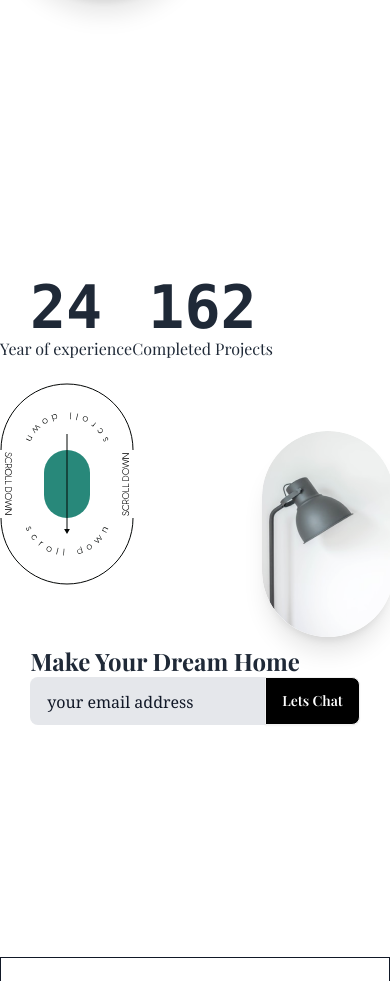
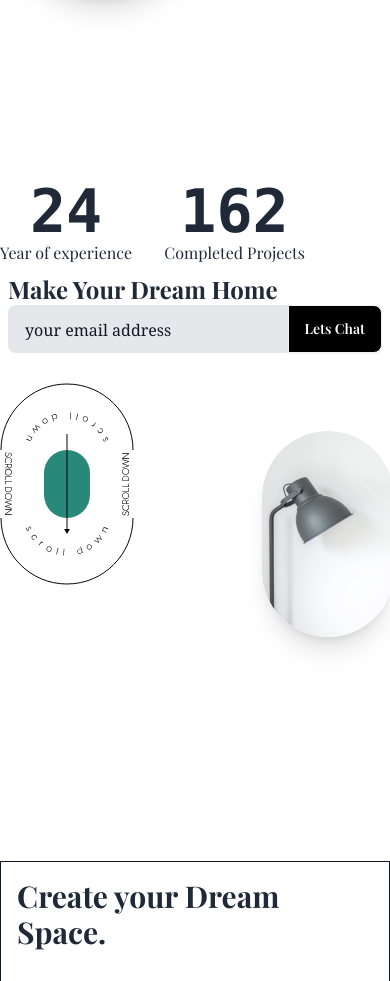
Before and after one commit to Igoraza/interior-, a React (Vite) app: page / in a window 390 px wide. Shown: the part 1261-2242 px from the top of the page. Built offline with nearby package versions, Linux system fonts and the light colour scheme; a web font is replaced by a local one.

Commit message:
figma ui update implemented

```diff
--- a/src/Pages/Home/DreamHome.tsx
+++ b/src/Pages/Home/DreamHome.tsx
@@ -1,7 +1,6 @@
 import { motion, useInView } from "framer-motion";
 import { useRef } from "react";
 import SvgPatternIcon from "../../Components/SvgPatternIcon";
-
 
 export default function DreamHome() {
   const ref = useRef(null);
@@ -16,29 +15,40 @@ export default function DreamHome() {
         animate={isInView ? "visible" : "hidden"}
         variants={{
           hidden: { opacity: 0, y: 100 },
-          visible: { opacity: 1, y: 0, transition: { duration: 1 } }
+          visible: { opacity: 1, y: 0, transition: { duration: 1 } },
         }}
       >
         <div className="flex gap-12 lg:gap-28">
           <motion.div
-          style={{backgroundImage: `url("https://images.pexels.com/photos/6492393/pexels-photo-6492393.jpeg?auto=compress&cs=tinysrgb&w=1260&h=750&dpr=1")`}}
+            style={{
+              backgroundImage: `url("https://images.pexels.com/photos/6492393/pexels-photo-6492393.jpeg?auto=compress&cs=tinysrgb&w=1260&h=750&dpr=1")`,
+            }}
             className="relative bottom-32 lg:bottom-56 h-[30rem] rounded-full w-52  bg-center bg-contain shadow-xl"
             variants={{
               hidden: { opacity: 0, y: 100 },
-              visible: { opacity: 1, y: 0, transition: { duration: 1, ease: "easeOut" } }
+              visible: {
+                opacity: 1,
+                y: 0,
+                transition: { duration: 1, ease: "easeOut" },
+              },
             }}
           >
             {/* <img src="https://images.pexels.com/photos/6492393/pexels-photo-6492393.jpeg?auto=compress&cs=tinysrgb&w=1260&h=750&dpr=1"
             className="h-full w-full object-cover rounded-full"
             alt="modern table with chair" /> */}
-
           </motion.div>
           <motion.div
-          style={{backgroundImage: `url("https://images.pexels.com/photos/1129413/pexels-photo-1129413.jpeg?auto=compress&cs=tinysrgb&w=1260&h=750&dpr=1")`}}
+            style={{
+              backgroundImage: `url("https://images.pexels.com/photos/1129413/pexels-photo-1129413.jpeg?auto=compress&cs=tinysrgb&w=1260&h=750&dpr=1")`,
+            }}
             className="h-[20rem] w-48 lg:w-64 p-2 rounded-b-full lg:block hidden bg-contain shadow-xl"
             variants={{
               hidden: { opacity: 0, y: 100 },
-              visible: { opacity: 1, y: 0, transition: { duration: 1, delay: 0.3, ease: "easeOut" } }
+              visible: {
+                opacity: 1,
+                y: 0,
+                transition: { duration: 1, delay: 0.3, ease: "easeOut" },
+              },
             }}
           ></motion.div>
         </div>
@@ -47,15 +57,23 @@ export default function DreamHome() {
           className="h-96   flex items-center justify-evenly w-full "
           variants={{
             hidden: { opacity: 0 },
-            visible: { opacity: 1, transition: { duration: 1.5, delay: 0.5, ease: "easeOut" } }
+            visible: {
+              opacity: 1,
+              transition: { duration: 1.5, delay: 0.5, ease: "easeOut" },
+            },
           }}
         >
+          <div className="flex flex-col justify-center lg:gap-12">
+          <div className="flex gap-8 lg:gap-16">
             <aside className="text-center">
               <motion.h3
                 className="font-bold text-6xl font-mono"
                 variants={{
                   hidden: { scale: 0.8 },
-                visible: { scale: 1, transition: { duration: 1, ease: "easeOut" } }
+                  visible: {
+                    scale: 1,
+                    transition: { duration: 1, ease: "easeOut" },
+                  },
                 }}
               >
                 24
@@ -63,7 +81,11 @@ export default function DreamHome() {
               <motion.span
                 variants={{
                   hidden: { opacity: 0, y: 20 },
-                visible: { opacity: 1, y: 0, transition: { duration: 1, delay: 0.2, ease: "easeOut" } }
+                  visible: {
+                    opacity: 1,
+                    y: 0,
+                    transition: { duration: 1, delay: 0.2, ease: "easeOut" },
+                  },
                 }}
               >
                 Year of experience
@@ -74,7 +96,10 @@ export default function DreamHome() {
                 className="font-bold text-6xl font-mono"
                 variants={{
                   hidden: { scale: 0.8 },
-                visible: { scale: 1, transition: { duration: 1, ease: "easeOut" } }
+                  visible: {
+                    scale: 1,
+                    transition: { duration: 1, ease: "easeOut" },
+                  },
                 }}
               >
                 162
@@ -82,35 +107,51 @@ export default function DreamHome() {
               <motion.span
                 variants={{
                   hidden: { opacity: 0, y: 20 },
-                visible: { opacity: 1, y: 0, transition: { duration: 1, delay: 0.2, ease: "easeOut" } }
+                  visible: {
+                    opacity: 1,
+                    y: 0,
+                    transition: { duration: 1, delay: 0.2, ease: "easeOut" },
+                  },
                 }}
               >
                 Completed Projects
               </motion.span>
             </aside>
+          </div>
+          <div className="p-2 flex justify-center items-center w-full mb-24 ">
+            {/* ?input */}
+            <div >
+              <h3 className="text-2xl font-bold">Make Your Dream Home</h3>
+              <div className="flex items-center">
+                <input
+                  type="text"
+                  placeholder="your email address"
+                  className="input w-72 text-gray-900 placeholder:text-gray-900 placeholder:font-serif bg-gray-200 rounded-r-none"
+                />
+                <button className="btn bg-black text-white rounded-l-none">
+                  Lets Chat
+                </button>
+              </div>
+            </div>
+            {/* ?input close */}
+          </div>
+          </div>
         </motion.div>
       </motion.section>
 
       {/* second section */}
       <div className="relative mt-24 bottom-56 flex flex-wrap justify-between items-center ">
         <div className="flex gap-32 lg:gap-6">
-        <SvgPatternIcon/>
-        <img src="/light.png" className="mt-12 shadow-xl rounded-full" alt="Ligt image" />
+          <SvgPatternIcon />
+          <img
+            src="/light.png"
+            className="mt-12 shadow-xl rounded-full"
+            alt="Ligt image"
+          />
         </div>
 
         <div>
           <img src="/arrow.svg" className="hidden lg:block" alt="Arrow Image" />
-
-        </div>
-
-        <div className="p-2 flex justify-center items-center w-full">
-            <div>
-            <h3 className="text-2xl font-bold">Make Your Dream Home</h3>
-            <div className="flex items-center">
-                <input type="text" placeholder="your email address" className="input text-gray-900 placeholder:text-gray-900 placeholder:font-serif bg-gray-200 rounded-r-none" />
-                <button className="btn bg-black text-white rounded-l-none">Lets Chat</button>
-            </div>
-            </div>
         </div>
 
         {/*  */}
```
Lines whose indentation alone changed are shown as unchanged.
